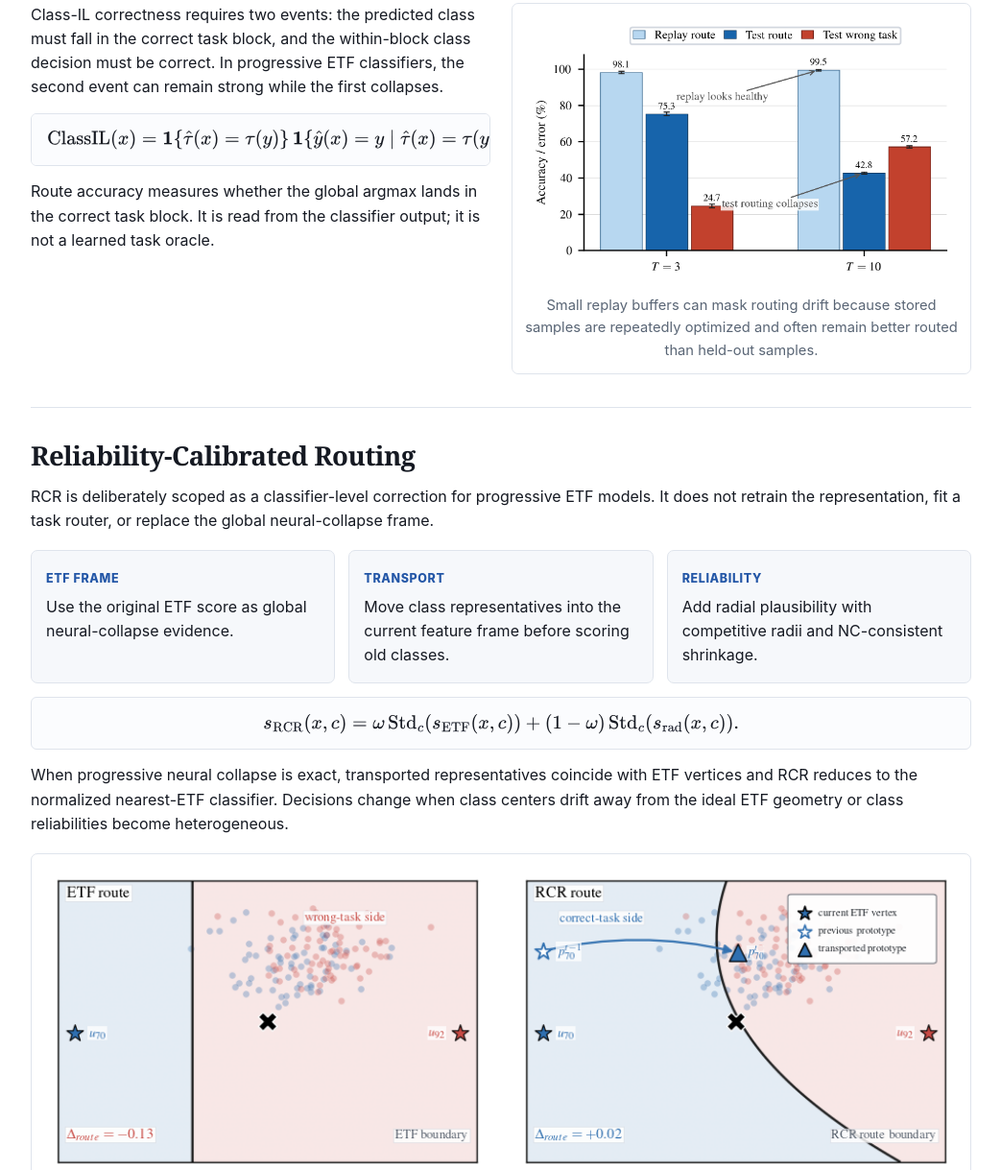
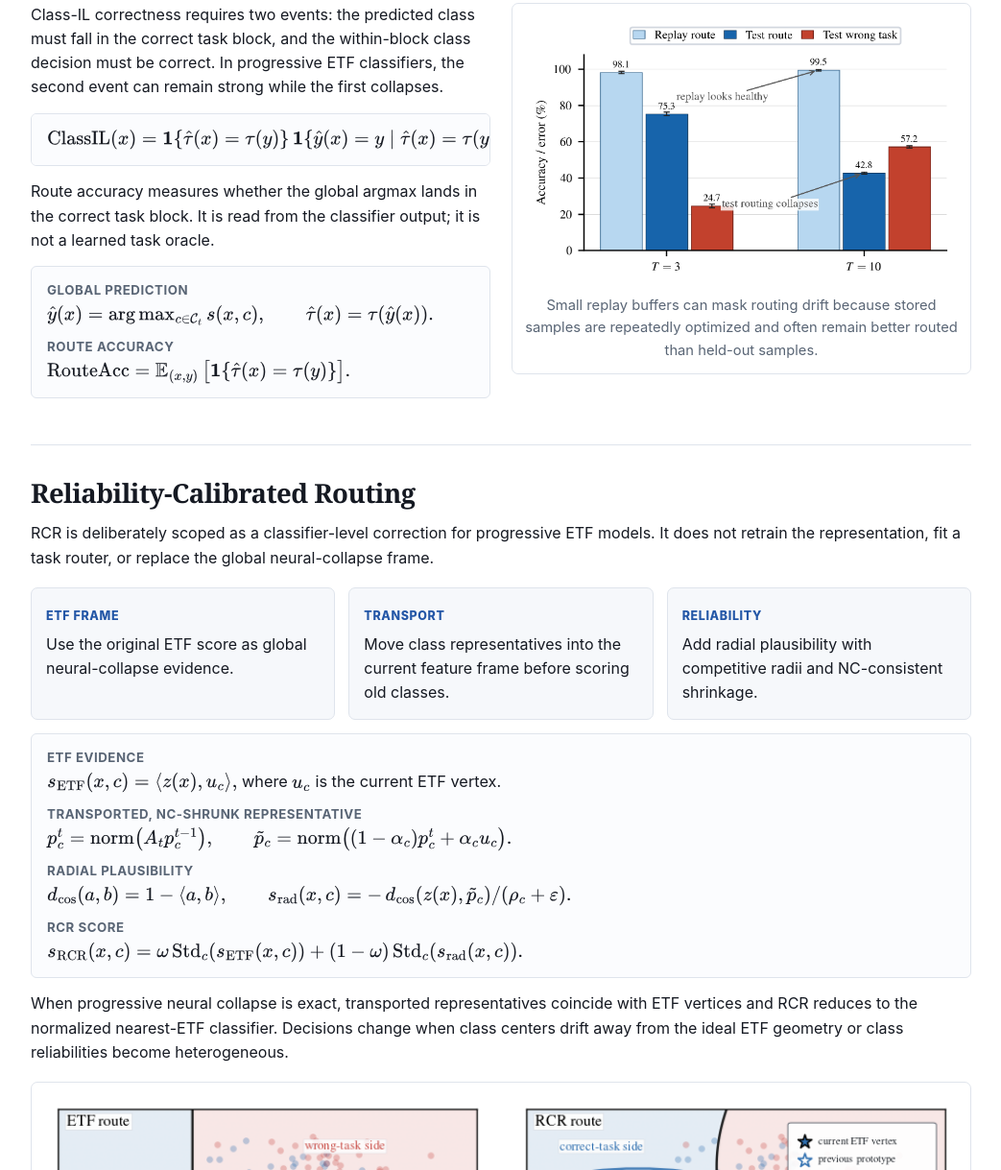
Before and after one commit to towzeur/RCR, a plain HTML site: page docs/index.html in a window 1280 px wide. Shown: the part 1399-2618 px from the top of the page at 96% size, without its empty margins (118-1161 px from the left). Drawn offline with nearby package versions, Linux system fonts and the light colour scheme.

Commit message:
Add MathJax equations to project page

```diff
--- a/docs/index.html
+++ b/docs/index.html
@@ -182,6 +182,20 @@
       text-align: center;
       font-size: 1.02rem;
     }
+    .equation.stack {
+      text-align: left;
+      display: grid;
+      gap: 10px;
+    }
+    .eq-label {
+      display: block;
+      margin-bottom: 2px;
+      color: var(--muted);
+      font-size: 0.83rem;
+      font-weight: 700;
+      letter-spacing: 0.04em;
+      text-transform: uppercase;
+    }
     table {
       width: 100%;
       border-collapse: collapse;
@@ -292,6 +306,16 @@
             $\mathrm{ClassIL}(x)=\mathbf{1}\{\hat{\tau}(x)=\tau(y)\}\,\mathbf{1}\{\hat{y}(x)=y\mid\hat{\tau}(x)=\tau(y)\}.$
           </div>
           <p>Route accuracy measures whether the global argmax lands in the correct task block. It is read from the classifier output; it is not a learned task oracle.</p>
+          <div class="equation stack">
+            <div>
+              <span class="eq-label">Global prediction</span>
+              $\hat y(x)=\arg\max_{c\in\mathcal C_t} s(x,c),\qquad \hat\tau(x)=\tau(\hat y(x)).$
+            </div>
+            <div>
+              <span class="eq-label">Route accuracy</span>
+              $\mathrm{RouteAcc}=\mathbb E_{(x,y)}\left[\mathbf{1}\{\hat\tau(x)=\tau(y)\}\right].$
+            </div>
+          </div>
         </div>
         <div class="figure">
           <img src="assets/replay_blind_spot.png" alt="Replay blind spot for routing drift.">
@@ -317,8 +341,27 @@
           <p>Add radial plausibility with competitive radii and NC-consistent shrinkage.</p>
         </div>
       </div>
-      <div class="equation">
-        $s_{\mathrm{RCR}}(x,c)=\omega\,\mathrm{Std}_c(s_{\mathrm{ETF}}(x,c))+(1-\omega)\,\mathrm{Std}_c(s_{\mathrm{rad}}(x,c)).$
+      <div class="equation stack">
+        <div>
+          <span class="eq-label">ETF evidence</span>
+          $s_{\mathrm{ETF}}(x,c)=\langle z(x),u_c\rangle,$
+          where $u_c$ is the current ETF vertex.
+        </div>
+        <div>
+          <span class="eq-label">Transported, NC-shrunk representative</span>
+          $p_c^t=\mathrm{norm}\!\left(A_t p_c^{t-1}\right),\qquad
+          \tilde p_c=\mathrm{norm}\!\left((1-\alpha_c)p_c^t+\alpha_c u_c\right).$
+        </div>
+        <div>
+          <span class="eq-label">Radial plausibility</span>
+          $d_{\cos}(a,b)=1-\langle a,b\rangle,\qquad
+          s_{\mathrm{rad}}(x,c)=-\,d_{\cos}(z(x),\tilde p_c)/(\rho_c+\varepsilon).$
+        </div>
+        <div>
+          <span class="eq-label">RCR score</span>
+          $s_{\mathrm{RCR}}(x,c)=\omega\,\mathrm{Std}_c(s_{\mathrm{ETF}}(x,c))+
+          (1-\omega)\,\mathrm{Std}_c(s_{\mathrm{rad}}(x,c)).$
+        </div>
       </div>
       <p>When progressive neural collapse is exact, transported representatives coincide with ETF vertices and RCR reduces to the normalized nearest-ETF classifier. Decisions change when class centers drift away from the ideal ETF geometry or class reliabilities become heterogeneous.</p>
       <div class="figure" style="margin-top:18px">
```
